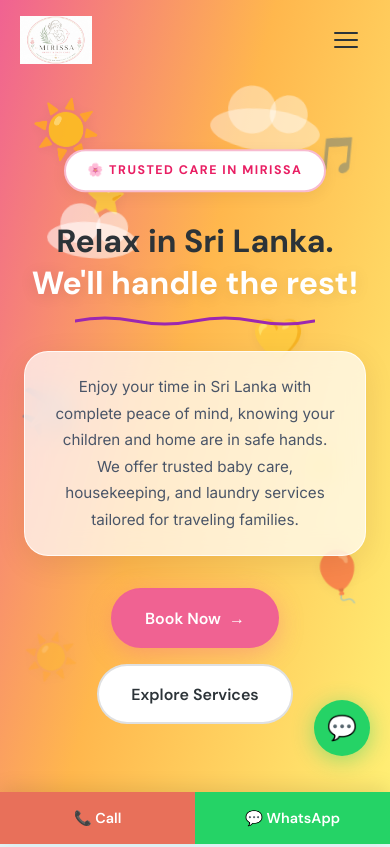
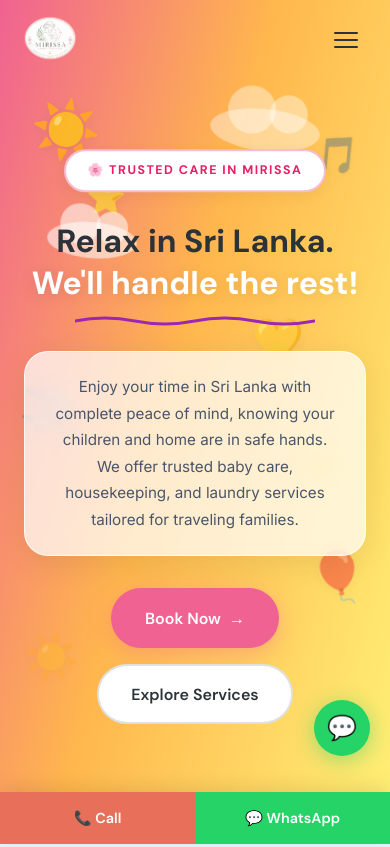
Before and after one commit to tharindu125/Mirissa-Nanny-Baby-Care, a plain HTML site: page index.html in a window 390 px wide. Shown: the top 847 px of the page. Drawn offline with Linux system fonts and the light colour scheme.

Commit message:
fixed logo showing issue

```diff
--- a/css/style.css
+++ b/css/style.css
@@ -245,9 +245,9 @@ p { color: var(--text-muted); }
 }
 
 .logo-img {
-  height: 56px;
+  height: 76px;
   width: auto;
-  max-width: min(200px, 48vw);
+  max-width: min(220px, 48vw);
   object-fit: contain;
   display: block;
   transition: transform var(--transition);
@@ -258,8 +258,8 @@ p { color: var(--text-muted); }
 }
 
 .logo-img-footer {
-  height: 72px;
-  max-width: 220px;
+  height: 100px;
+  max-width: 240px;
   filter: brightness(1.05);
 }
 
@@ -269,8 +269,8 @@ p { color: var(--text-muted); }
 
 @media (max-width: 991px) {
   .logo-img {
-    height: 48px;
-    max-width: min(170px, 52vw);
+    height: 60px;
+    max-width: min(190px, 52vw);
   }
 }
 
--- a/index.html
+++ b/index.html
@@ -15,20 +15,20 @@
   <meta property="og:title" content="Mirissa Nanny &amp; Baby Care | Trusted Baby Care in Sri Lanka">
   <meta property="og:description" content="Professional nanny, baby care, housekeeping and laundry for traveling families in Mirissa. Peace of mind while you explore Sri Lanka.">
   <meta property="og:url" content="https://mirissananny.com/">
-  <meta property="og:image" content="https://mirissananny.com/images/logo.png">
+  <meta property="og:image" content="https://mirissananny.com/images/logo_cycle.png">
   <meta property="og:locale" content="en_US">
   <meta property="og:site_name" content="Mirissa Nanny &amp; Baby Care">
 
   <meta name="twitter:card" content="summary_large_image">
   <meta name="twitter:title" content="Mirissa Nanny &amp; Baby Care">
   <meta name="twitter:description" content="Trusted baby care and housekeeping for traveling families in Mirissa, Sri Lanka.">
-  <meta name="twitter:image" content="https://mirissananny.com/images/logo.png">
+  <meta name="twitter:image" content="https://mirissananny.com/images/logo_cycle.png">
 
   <link rel="preconnect" href="https://fonts.googleapis.com">
   <link rel="preconnect" href="https://fonts.gstatic.com" crossorigin>
   <link href="https://fonts.googleapis.com/css2?family=DM+Sans:ital,opsz,wght@0,9..40,400;0,9..40,500;0,9..40,600;0,9..40,700;1,9..40,400&family=Inter:wght@400;500;600&display=swap" rel="stylesheet">
   <link rel="stylesheet" href="css/style.css">
-  <link rel="icon" href="images/logo.png" type="image/png">
+  <link rel="icon" href="images/logo_cycle.png" type="image/png">
 
   <script type="application/ld+json">
   {
@@ -38,7 +38,7 @@
     "description": "Professional nanny, baby care, housekeeping and laundry services for traveling families in Mirissa, Sri Lanka.",
     "url": "https://mirissananny.com",
     "telephone": "+94743385282",
-    "image": "https://mirissananny.com/images/logo.png",
+    "image": "https://mirissananny.com/images/logo_cycle.png",
     "priceRange": "$$",
     "address": {
       "@type": "PostalAddress",
@@ -69,7 +69,7 @@
   <header class="header transparent" role="banner">
     <div class="header-inner">
       <a href="index.html" class="logo" aria-label="Mirissa Nanny &amp; Baby Care Home">
-        <img src="images/logo.png" alt="Mirissa Nanny &amp; Baby Care" class="logo-img" width="200" height="72">
+        <img src="images/logo_cycle.png" alt="Mirissa Nanny &amp; Baby Care" class="logo-img" width="76" height="76">
       </a>
       <nav class="nav" role="navigation" aria-label="Main navigation">
         <ul class="nav-list">
@@ -328,7 +328,7 @@
       <div class="footer-grid">
         <div class="footer-brand">
           <a href="index.html" class="logo logo-footer">
-            <img src="images/logo.png" alt="Mirissa Nanny &amp; Baby Care" class="logo-img logo-img-footer" width="220" height="80" loading="lazy">
+            <img src="images/logo_cycle.png" alt="Mirissa Nanny &amp; Baby Care" class="logo-img logo-img-footer" width="100" height="100" loading="lazy">
           </a>
           <p>Professional nanny, baby care, housekeeping and laundry for traveling families in Mirissa, Sri Lanka.</p>
         </div>
```
Also changed, not shown: about.html (+3 -3 lines), contact.html (+3 -3 lines).
